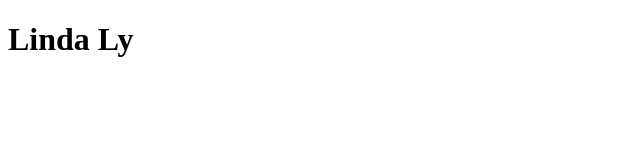
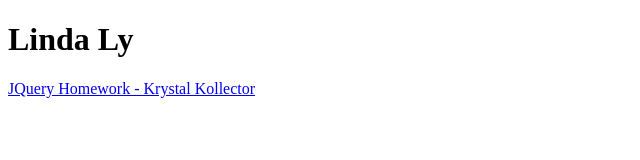
Before and after one commit to lylkda/lylkda.github.io, a plain HTML site: page index.html in a window 1280 px wide. Shown: the whole page, without its empty margins (0-640 px from the left). Drawn offline with Linux system fonts and the light colour scheme.

Commit message:
Add jquery hw

```diff
--- a/index.html
+++ b/index.html
@@ -6,4 +6,8 @@
 
 <h1>Linda Ly</h1>
 
+<div class="container">
+	<a href="lylkda.github.io/week-4-game">JQuery Homework - Krystal Kollector</a>
+</div>
+
 </html>
```
